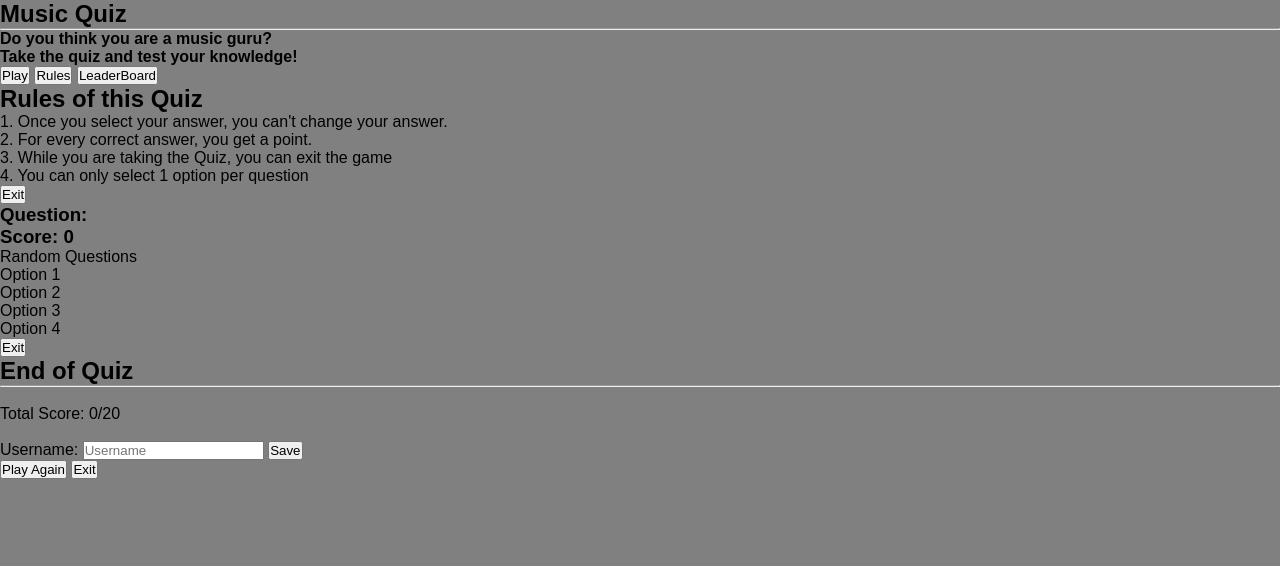
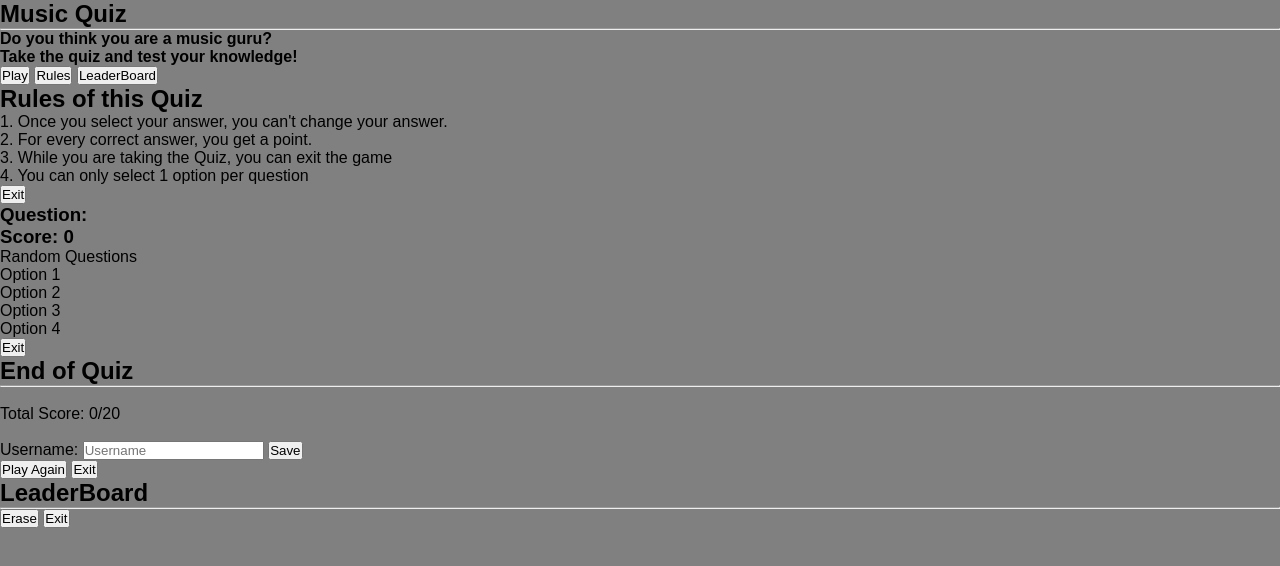
Before and after one commit to MalleNur/Quiz-Project2, a plain HTML site: page index.html in a window 1280 px wide. Drawn offline with Linux system fonts and the light colour scheme; a web font is replaced by a local one.

Commit message:
add Leaderboard in html

```diff
--- a/index.html
+++ b/index.html
@@ -108,7 +108,20 @@
                         </div>
                     </section>
 
-
+                    <section>
+                        <!-- Leader Board -->
+                        <div class="leader-board" id="leaderboard">
+                            <div class="rolex">
+                                <h1 class="heading">LeaderBoard</h1>
+                                <hr>
+                                <ul id="highScoresList"></ul>
+                                <div class="buttons">
+                                    <button id="erase" class="exit-button">Erase</button>
+                                    <button id="exit3" class="exit-button">Exit</button>
+                                </div>
+                            </div>
+                        </div>
+                    </section>
 
        <!-- Quiz app js -->
     <script src="assets/js/script.js"></script>
```
